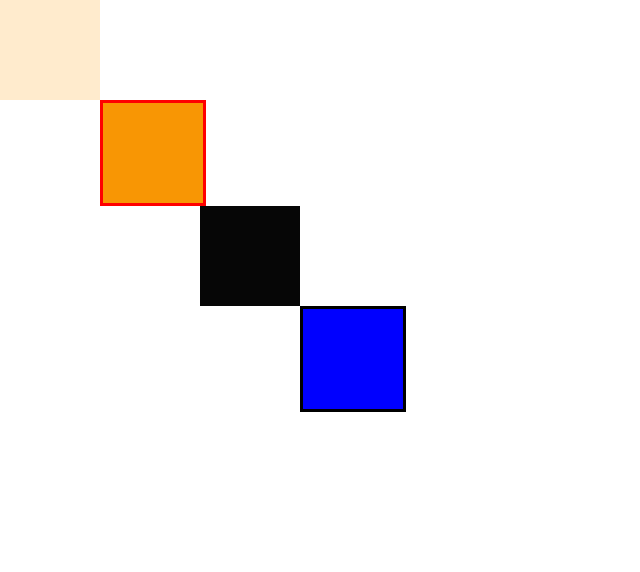
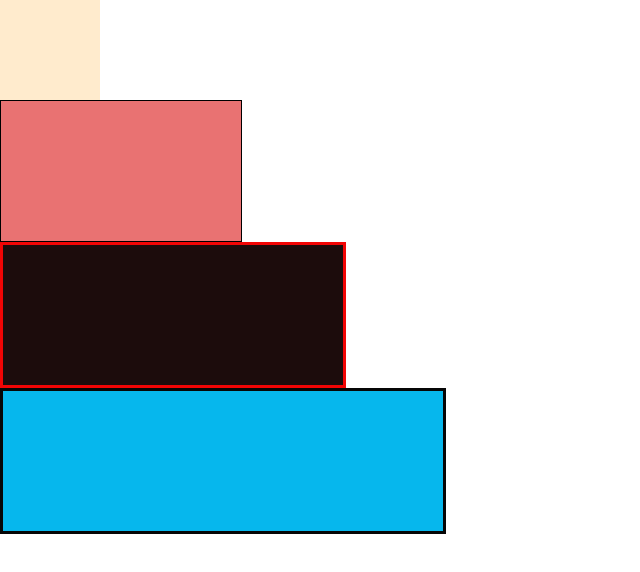
Before and after one commit to fbw-d09/uib-box-model-stairway-to-heaven-Mirac-ops, a website: page index.html in a window 1280 px wide. Shown: the whole page, without its empty margins (0-640 px from the left). Drawn offline with nearby package versions, Linux system fonts and the light colour scheme.

Commit message:
uebung_2

```diff
--- a/style.css
+++ b/style.css
@@ -7,24 +7,26 @@
 }
 
 .box-2{
-    width: 100px;
+    width: 200px;
     height: 100px;
-    background: rgb(248, 150, 4);
-    margin-left: 100px;
-    border: 3px solid red;
+    background-color: rgb(233, 114, 114);
+    border: 1px solid black;
+    padding: 20px;
+
 }
 
 .box-3{
-    width: 100px;
+    width: 300px;
     height: 100px;
-    background: rgb(6, 6, 6);
-    margin-left: 200px;
+    background-color: rgb(28, 12, 12);
+    border: 3px solid rgb(241, 5, 5);
+    padding: 20px;
 }
 
 .box-4{
-    width: 100px;
+    width: 400px;
     height: 100px;
-    background-color: blue;
-    margin-left: 300px;
-    border: 3px solid black;
+    background-color: rgb(6, 183, 237);
+    border: 3px solid rgb(6, 6, 6);
+    padding: 20px;
 }
```
